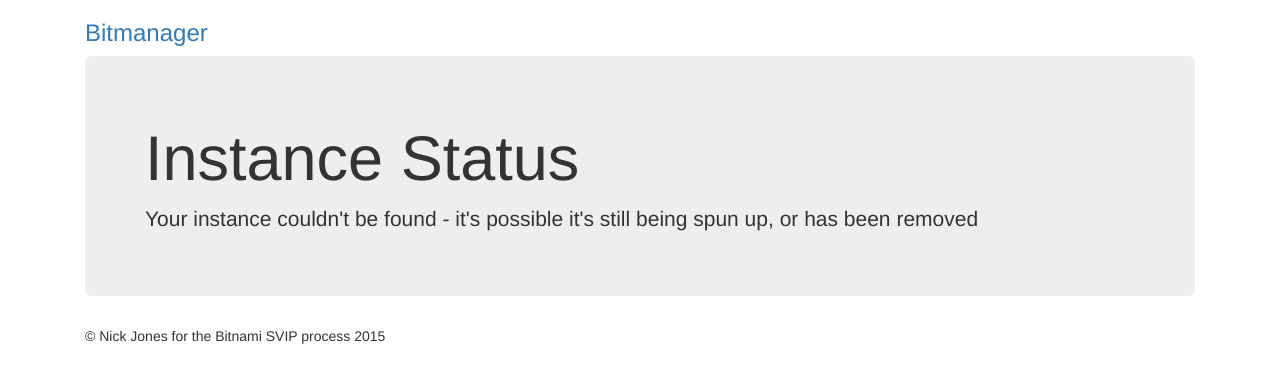
After one commit to NJonesUK/bitmanager, a Flask app: template templates/status.html in a window 1280 px wide. The commit adds this page. Shown: the top 383 px of the page. Run offline with Flask 2, Linux system fonts and the light colour scheme; the template is opened without the code that fills it, so the values that code supplies are empty; some libraries are stand-ins or nearby versions.

Commit message:
Added terminate functionality

```diff
--- a/server.py
+++ b/server.py
@@ -19,18 +19,24 @@ def create_instance():
     url_redirect = "/instance_status?access=" + request.args.get('access') + "&secret=" + request.args.get('secret') + "&id=" + reservation.instances[0].id
     return redirect(url_redirect, code=302)
 
+@app.route('/terminate_instance')
+def create_instance():
+    conn = boto.ec2.connect_to_region("us-west-2", aws_access_key_id=request.args.get('access'), aws_secret_access_key=request.args.get('secret'))
+    conn.terminate_instances(instance_ids=[request.args.get('id')])
+    return render_template("status.html", status=status_code, link=link)
+
 @app.route('/instance_status')
 def instance_status():
     conn = boto.ec2.connect_to_region("us-west-2", aws_access_key_id=request.args.get('access'), aws_secret_access_key=request.args.get('secret'))
     status = conn.get_all_instance_status(instance_ids=[request.args.get('id')])
     try:
-        string = '<html><head><meta http-equiv="refresh" content="5" ></head><body> Current status: ' + status[0].state_name + '</body></html>'
-        return str(status[0].state_name)
-    except IndexError:
-        return '<html><head><meta http-equiv="refresh" content="5" ></head><body> Instance spinning up </body></html>'
-    # if status:
-    #     if status == "Running":
-    #         pass
+        status_code = status[0].state_code
+    except:
+        status_code = -1
+    link = conn.get_all_instances(instance_ids=[request.args.get('id')])[0].instances[0].public_dns_name
+    terminate_link =  "/terminate_instance?access=" + request.args.get('access') + "&secret=" + request.args.get('secret') + "&id=" + reservation.instances[0].id
+    return render_template("status.html", status=status_code, link=link, terminate_link=terminate_link)
+
 
 if __name__ == '__main__':
     app.debug = True
--- a/templates/base.html
+++ b/templates/base.html
@@ -7,9 +7,11 @@
     <!-- The above 3 meta tags *must* come first in the head; any other head content must come *after* these tags -->
     <meta name="description" content="">
     <meta name="author" content="">
+    {% block header %}
+    {% endblock %}
     <link rel="icon" href="../../favicon.ico">
 
-    <title>Narrow Jumbotron Template for Bootstrap</title>
+    <title>{% block title %}{% endblock %}</title>
 
     <!-- Bootstrap core CSS -->
     <link href="../../dist/css/bootstrap.min.css" rel="stylesheet">
@@ -37,7 +39,7 @@
 
     <div class="container">
       <div class="header clearfix">
-        <h3 class="text-muted">Bitmanager</h3>
+        <h3 class="text-muted"><a href="/">Bitmanager</a></h3>
       </div>
       {% block content %}
       {% endblock %}
--- /dev/null
+++ b/templates/status.html
@@ -0,0 +1,27 @@
+{% extends "base.html" %}
+{% block header %}
+{% endblock %}
+{% block title %}Status - Bitmanager{% endblock %}
+{% block content %}
+      <div class="jumbotron">
+        <h1>Instance Status</h1>
+        <p class="lead">
+        	{% if status == 0 %}
+        		Your instance is pending
+        	{% elif status == 16 %}
+        		Your instance is running: <a href="http://{{ link }}">click here to access</a><br />
+        		If you'd like to terminate it, <a href="{{ terminate_link }}">click here</a>
+        	{% elif status == 32 %}
+        		Your instance is shutting down
+        	{% elif status == 48 %}
+        		Your instance is terminated
+        	{% elif status == 64 %}
+        		Your instance is stoppping
+        	{% elif status == 80 %}
+        		Your instance is stopped
+        	{% else%}
+        		Your instance couldn't be found - it's possible it's still being spun up, or has been removed
+        	{% endif %}
+        </p>
+      </div>
+{% endblock %}
```
Also changed, not shown: templates/terminated.html (added, +12 -0 lines).
